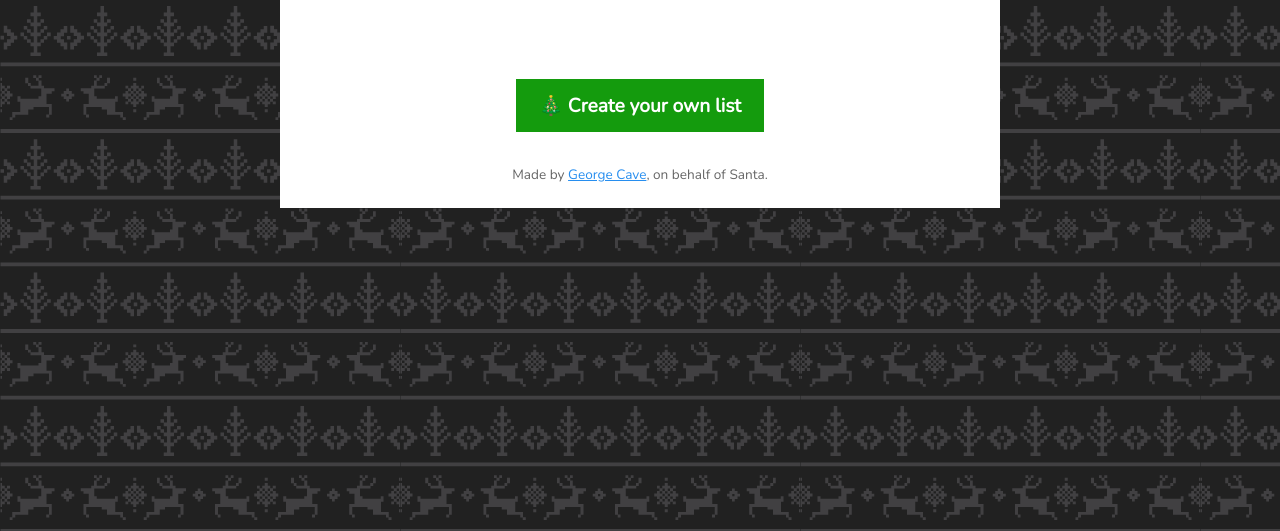
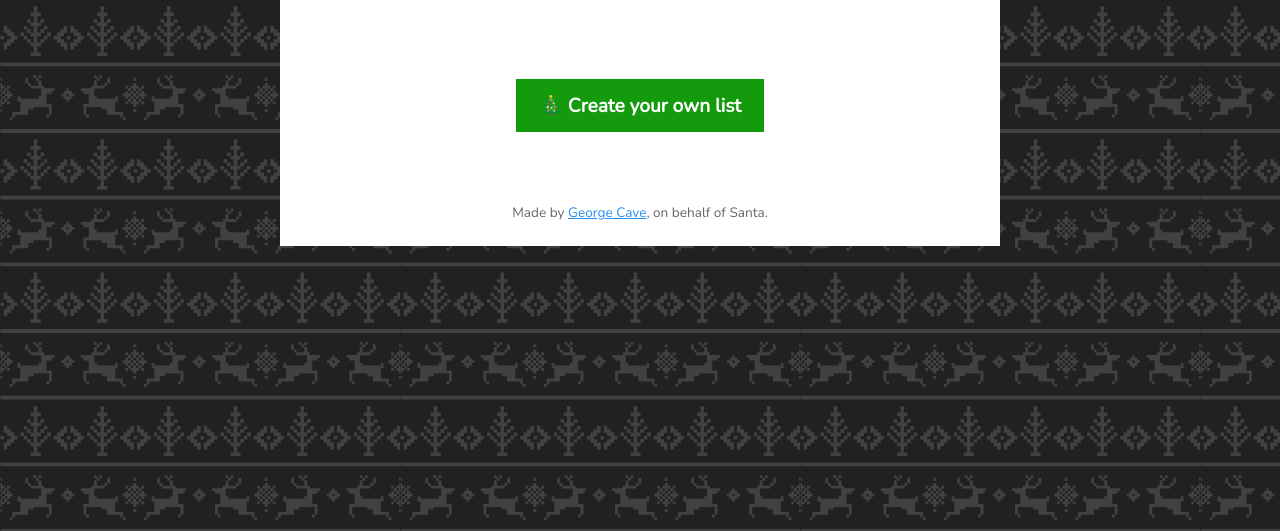
Before and after one commit to gcsalzburg/secret-santa, a plain HTML site: page index.html in a window 1280 px wide. Shown: the part 269-800 px from the top of the page. Drawn offline with nearby package versions, Linux system fonts and the light colour scheme; a web font is replaced by a local one.

Commit message:
Fix default_panel size

```diff
--- a/assets/styles.css
+++ b/assets/styles.css
@@ -146,7 +146,7 @@ input:hover, .button:hover{
 .default_panel{
    max-width: 80%;
    margin: 0.5em auto;
-   padding: 2em 1em 0em 1em;
+   padding: 2em 1em;
    font-size: 1.2em;
    border-radius: 10px;
    position: relative;
```
